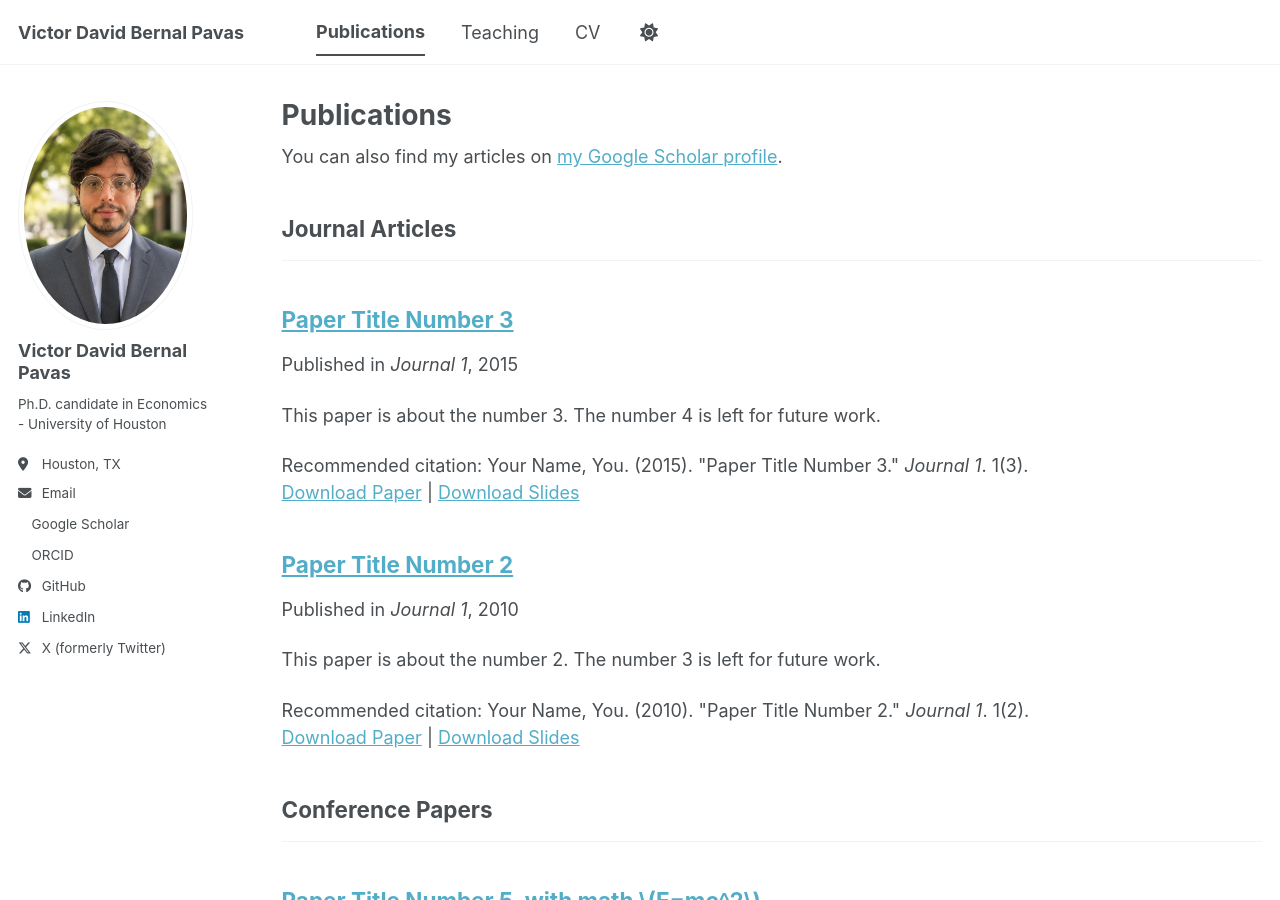
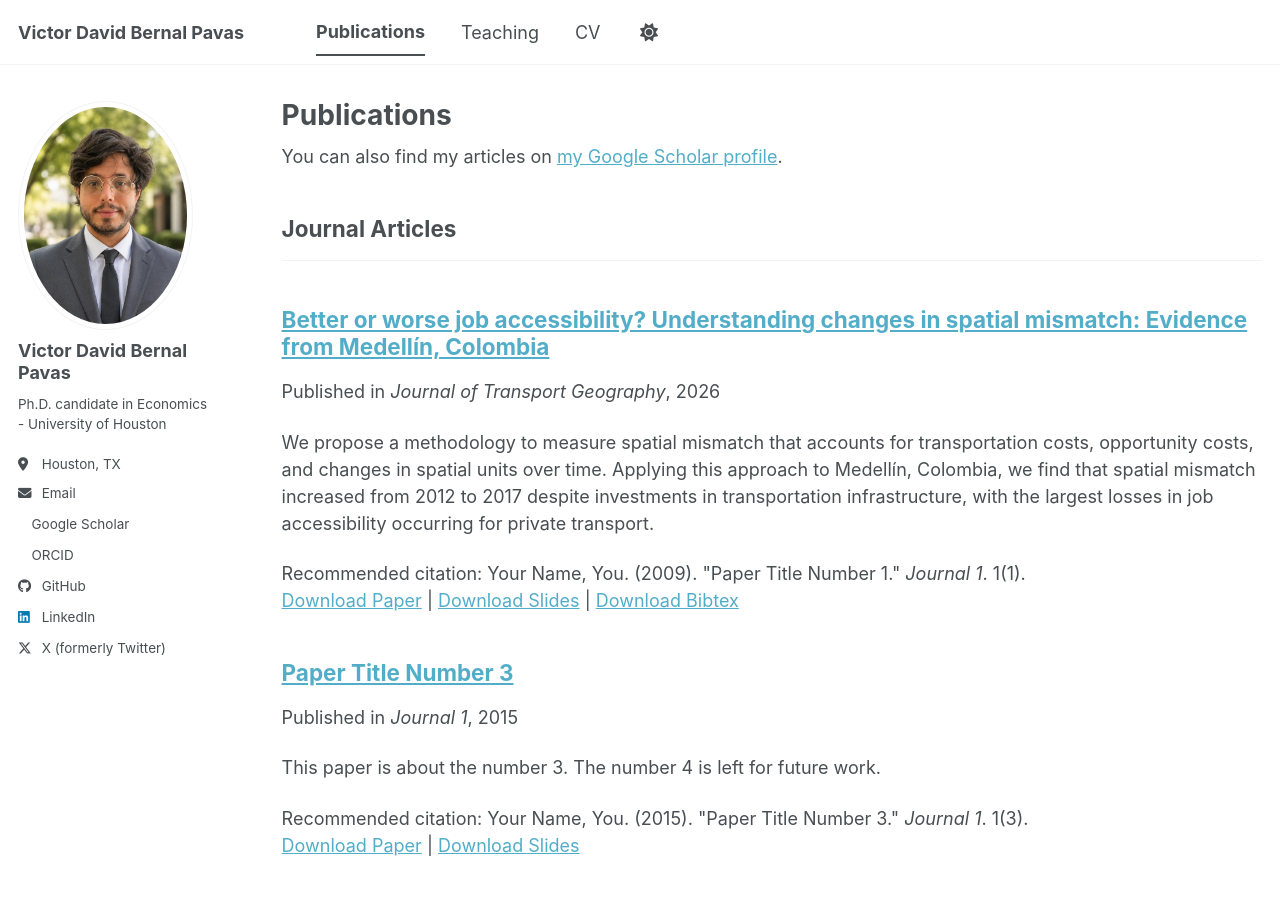
Before and after one commit to DavdBernal24/DavdBernal24.github.io, a Jekyll site: the page built from _pages/publications.html, in a window 1280 px wide and 900 px high. Built offline with Jekyll 4.4.1, drawn with Linux system fonts in a browser that asks for light colours; a style sheet for code colours, icons or effects is not loaded; a file with an impossible date is left out.

Commit message:
Update 2009-10-01-paper-title-number-1.md

```diff
--- a/_publications/2009-10-01-paper-title-number-1.md
+++ b/_publications/2009-10-01-paper-title-number-1.md
@@ -4,7 +4,7 @@ collection: publications
 category: manuscripts
 permalink: /publication/2009-10-01-paper-title-number-1
 excerpt: 'We propose a methodology to measure spatial mismatch that accounts for transportation costs, opportunity costs, and changes in spatial units over time. Applying this approach to Medellín, Colombia, we find that spatial mismatch increased from 2012 to 2017 despite investments in transportation infrastructure, with the largest losses in job accessibility occurring for private transport.'
-date:
+date: 2026-01-01
 venue: 'Journal of Transport Geography'
 slidesurl: 'https://academicpages.github.io/files/slides1.pdf'
 paperurl: 'https://academicpages.github.io/files/paper1.pdf'
```
